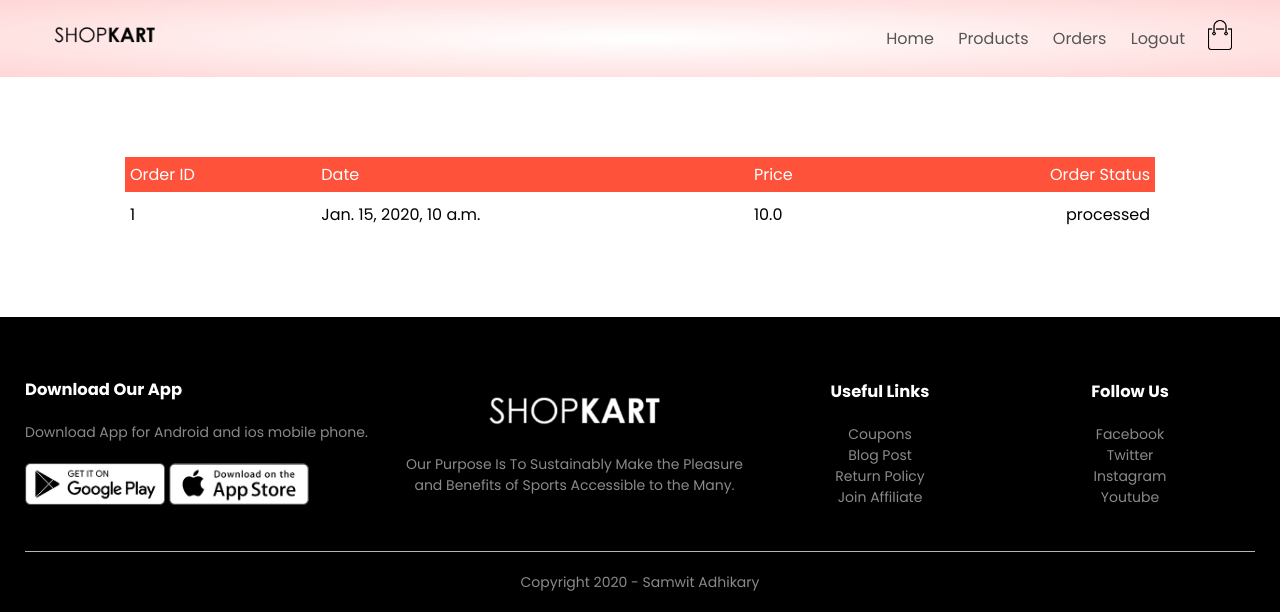
After one commit to shahidpj06/shopkart, a Django app: page /orders/orders/ in a window 1280 px wide. The commit adds this page. Shown: the top 612 px of the page. Run offline with Django 4.2, Linux system fonts and the light colour scheme; a user stored in the database is signed in; tables that the repository leaves empty hold one stand-in row (values such as "Sample post").

Commit message:
final commit

```diff
--- a/orders/models.py
+++ b/orders/models.py
@@ -27,7 +27,7 @@ class Order(models.Model):
     updated_at = models.DateTimeField(auto_now=True)
 
     def __str__(self):
-        return "order-{}-{}".format(self.id, self.owner.user.username)
+        return "order-{}-{}".format(self.id, self.owner)
 
 
 # model for ordered items with quantity and product. Each cart has multiple items
--- /dev/null
+++ b/orders/templatetags/get_status.py
@@ -0,0 +1,9 @@
+from django import template
+
+register = template.Library()
+
+@register.simple_tag(name='get_status')
+def get_status(status):
+    status = status - 1
+    status_array = ['confirmed', 'processed', 'delivered', 'rejected']
+    return status_array[status]
--- a/orders/urls.py
+++ b/orders/urls.py
@@ -5,5 +5,6 @@ urlpatterns = [
     path('cart_details/', views.show_cart, name='cart_details'),
     path('add_to_cart/', views.add_to_cart, name='add_to_cart'),
     path('remove_item/<pk>', views.remove_item, name='remove_item'),
-    path('checkout_item/', views.checkout_item, name='checkout_item')
+    path('checkout_item/', views.checkout_item, name='checkout_item'),
+    path('orders/', views.show_orders, name="orders")
 ]
--- a/orders/views.py
+++ b/orders/views.py
@@ -2,7 +2,9 @@ from django.shortcuts import render, redirect
 from . models import *
 from products.models import *
 from django.contrib import messages
+from django.contrib.auth.decorators import login_required
 
+@login_required(login_url='account_details')
 def show_cart(request):
     user = request.user
     customer = user.customer_profile
@@ -16,6 +18,7 @@ def show_cart(request):
     return render(request, 'cart.html', context)
 
 
+@login_required(login_url='account_details')
 def add_to_cart(request):
     if request.POST:
         user = request.user
@@ -40,6 +43,7 @@ def add_to_cart(request):
         return redirect('cart_details')
 
 
+@login_required(login_url='account_details')
 def checkout_item(request):
     if request.POST:
         try:
@@ -65,9 +69,17 @@ def checkout_item(request):
 
         return redirect('cart_details')
 
+@login_required(login_url='account_details')
+def show_orders(request):
+    user = request.user
+    customer = user.customer_profile
+    all_orders = Order.objects.filter(owner=customer).exclude(order_status=Order.CART_STAGE)
+    context = {
+        'orders': all_orders
+    }
+    return render(request, 'order.html', context)
 
-
-
+@login_required(login_url='account_details')
 def remove_item(request, pk):
     item = OrderItem.objects.get(pk=pk)
     if item:
--- a/templates/menu.html
+++ b/templates/menu.html
@@ -10,6 +10,7 @@
             {% if not user.is_authenticated %}
             <li><a href="{% url 'account_details' %}">Account</a></li>
             {% else %}
+            <li><a href="{% url 'orders' %}">Orders</a></li>
             <li><a href="{% url 'logout' %}">Logout</a></li>
             {% endif %}
         </ul>
--- /dev/null
+++ b/templates/order.html
@@ -0,0 +1,6 @@
+{% extends 'blank_layout.html' %}
+{% load static %}
+
+{% block content %}
+{% include 'order_layout.html' %}
+{% endblock content %}
--- /dev/null
+++ b/templates/order_layout.html
@@ -0,0 +1,25 @@
+{% load static %}
+{% load get_status %}
+
+
+<div class="small-container cart-page">
+    {% if orders %}
+    <table>
+        <tbody><tr>
+            <th>Order ID</th>
+            <th>Date</th>
+            <th>Price</th>
+            <th>Order Status</th>
+        </tr>
+        {% for order in orders %}
+        <tr>
+            <td>{{ order.id }}</td>
+            <td>{{ order.created_at }}</td>
+            <td>{{ order.total_price }}</td>
+            <td>{% get_status order.order_status %}</td>
+        </tr>
+        {% endfor %}
+        </tbody>
+    </table>
+    {% endif %}
+</div>
```
Also changed, not shown: orders/admin.py (+11 -1 lines), customers/views.py (line endings or trailing spaces).
